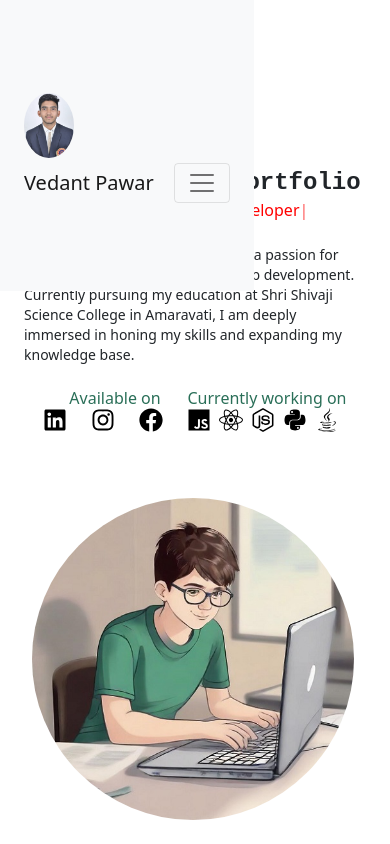
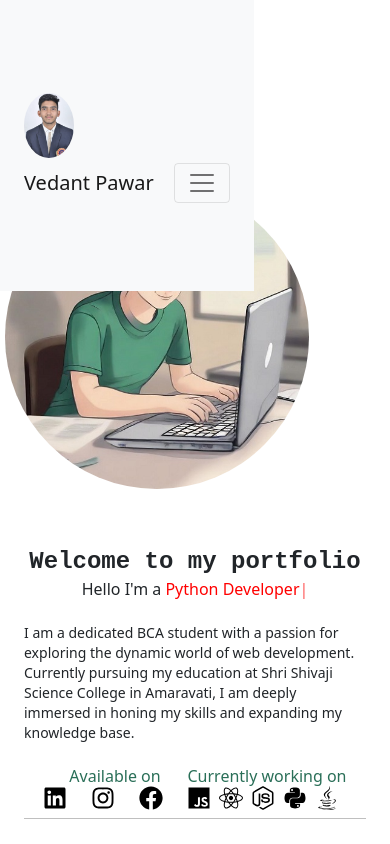
Before and after one commit to Vedant012345/myportfolio, a React (Vite) app: page / in a window 390 px wide. Shown: the top 844 px of the page. Built offline with nearby package versions, Linux system fonts and the light colour scheme.

Commit message:
index.css

```diff
--- a/src/index.css
+++ b/src/index.css
@@ -32,12 +32,21 @@ justify-content: space-between;
 }
 
 img.w-full {
-    margin-top: 10%;
-    /*margin-right: 5%;*/
+
+    margin-top: 15%;
     margin-left: 20%;
     margin-bottom: 10%;
     border-radius: 50%;
+    width: 75%;
+    /* padding-right: 22%; */
+    margin-right: 53%;
 
+}
+/* image styling */
+
+.md\:w-1\/2.md\:pl-4.flex.flex-col.justify-center {
+    width: 50%;
+    margin-top: 10%;
 }
 /* image styling */
 
@@ -104,14 +113,15 @@ hr{
   /* Media query for devices with a max width of 768px */
   @media only screen and (max-width: 768px) {
 
-      img.w-full {
-    margin-top: 10%;
-    /*margin-right: 5%;*/
-    margin-left: 52%;
-    margin-bottom: 10%;
+
+img.w-full {
+    margin-top: 18%;
+    margin-left: 45%;
+    margin-bottom: -10%;
     border-radius: 50%;
-    width:85%;
-
+    width: 80%;
+    /* padding-right: 22%; */
+    margin-right: 50%;
 }
 
        .navbar{
@@ -135,6 +145,8 @@ hr{
        .md\:w-1\/2.md\:pl-4.flex.flex-col.justify-center { /*it is mendorary to aad in github*/
 
       margin-top: 20%;
+           width: 100%;
+      order: 2;
   }
 
       .image.md\:w-1\/2.mb-4.md\:mb-0 {  {/* for set proper image in mobile device*/}
```
